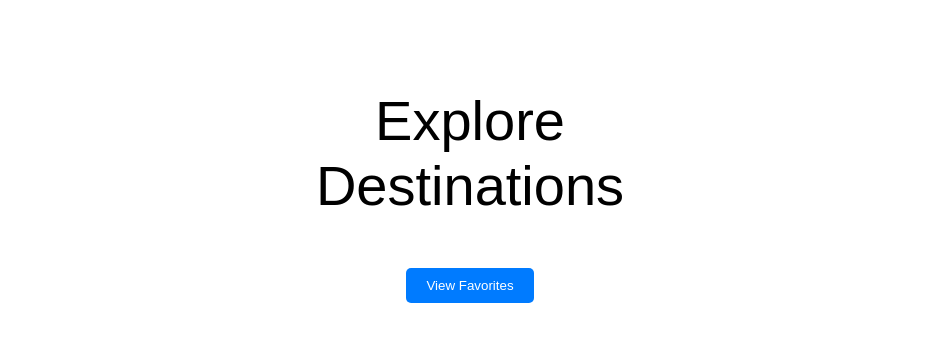
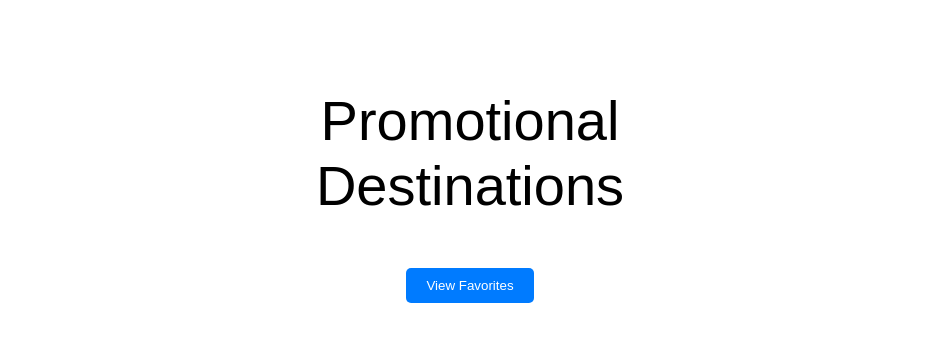
Before and after one commit to Anchalsharma432/Airline-Ticket-Booking, a website: page places-master/destinations.html in a window 1280 px wide. Shown: the top 338 px of the page, without its empty margins (170-1109 px from the left). Drawn offline with Linux system fonts and the light colour scheme.

Commit message:
To Update title from Explore Destinations to Promotional Destinations

```diff
--- a/places-master/destinations.html
+++ b/places-master/destinations.html
@@ -9,7 +9,7 @@
 </head>
 <body>
   <header>
-    <h1 id="explore-destinations">Explore Destinations</h1>
+    <h1 id="explore-destinations">Promotional Destinations</h1>
     <button id="view-favorites" class="view-favorites-btn">View Favorites</button>
   </header>
   <main>
```
